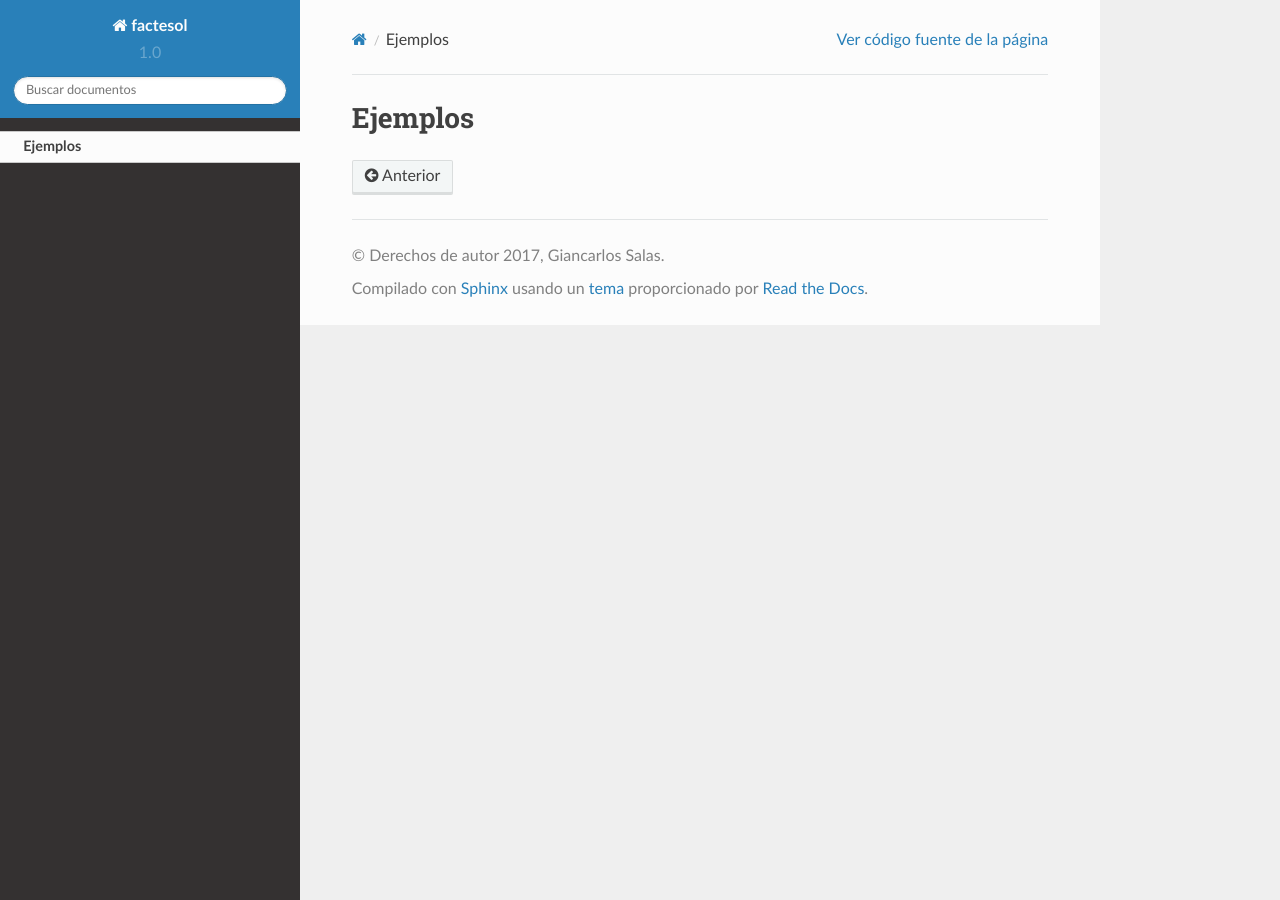
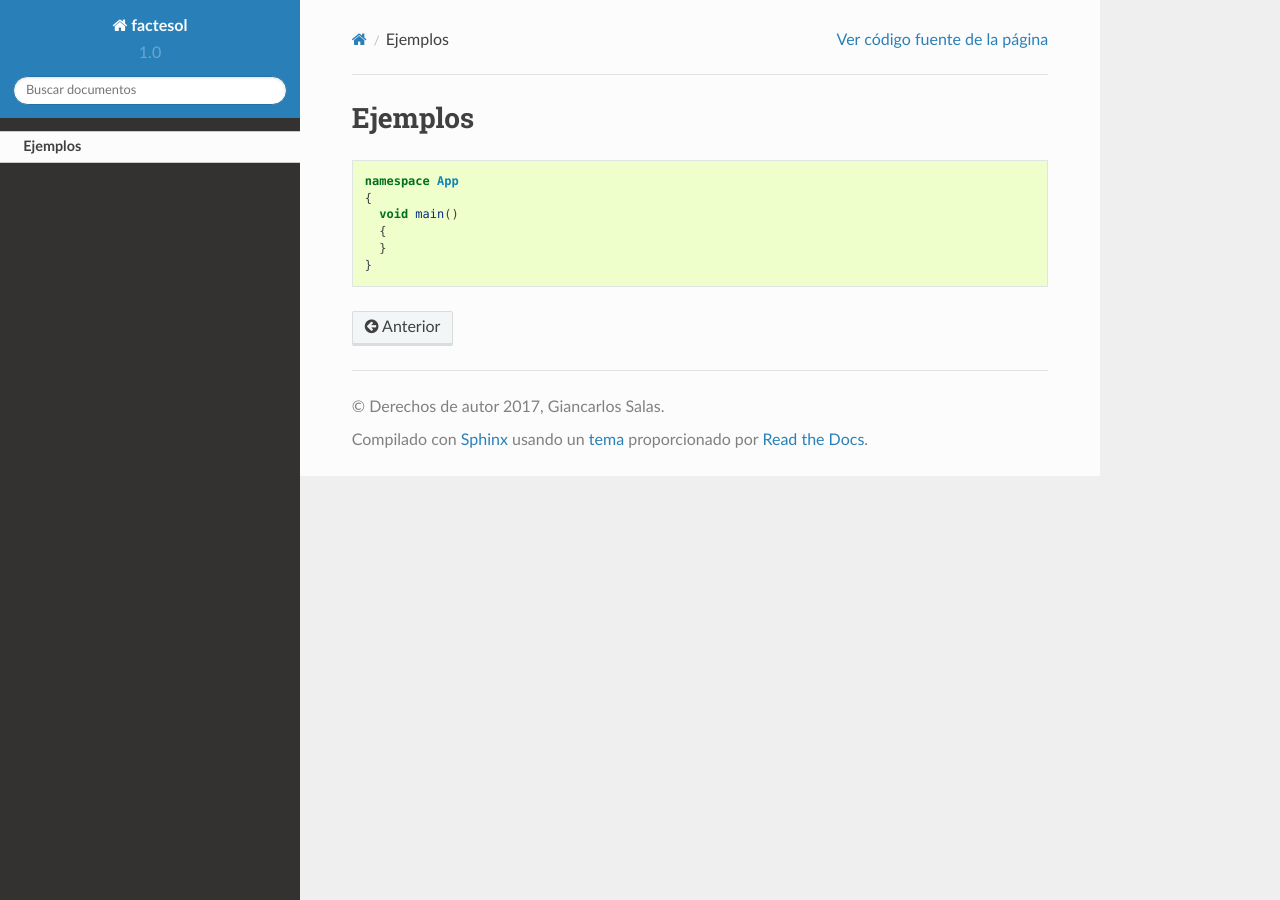
Before and after one commit to giansalex/factesol-docs, a Sphinx documentation site: the page built from docs/examples.rst, in a window 1280 px wide. Built offline with Sphinx 7.4.7 and the Read the Docs theme 2.0.0, drawn with Linux system fonts in a browser that asks for light colours.

Commit message:
add example code

```diff
--- a/docs/examples.rst
+++ b/docs/examples.rst
@@ -1,2 +1,11 @@
 Ejemplos
 =========
+
+.. code-block:: csharp
+
+    namespace App
+    {
+      void main()
+      {
+      }
+    }
```
